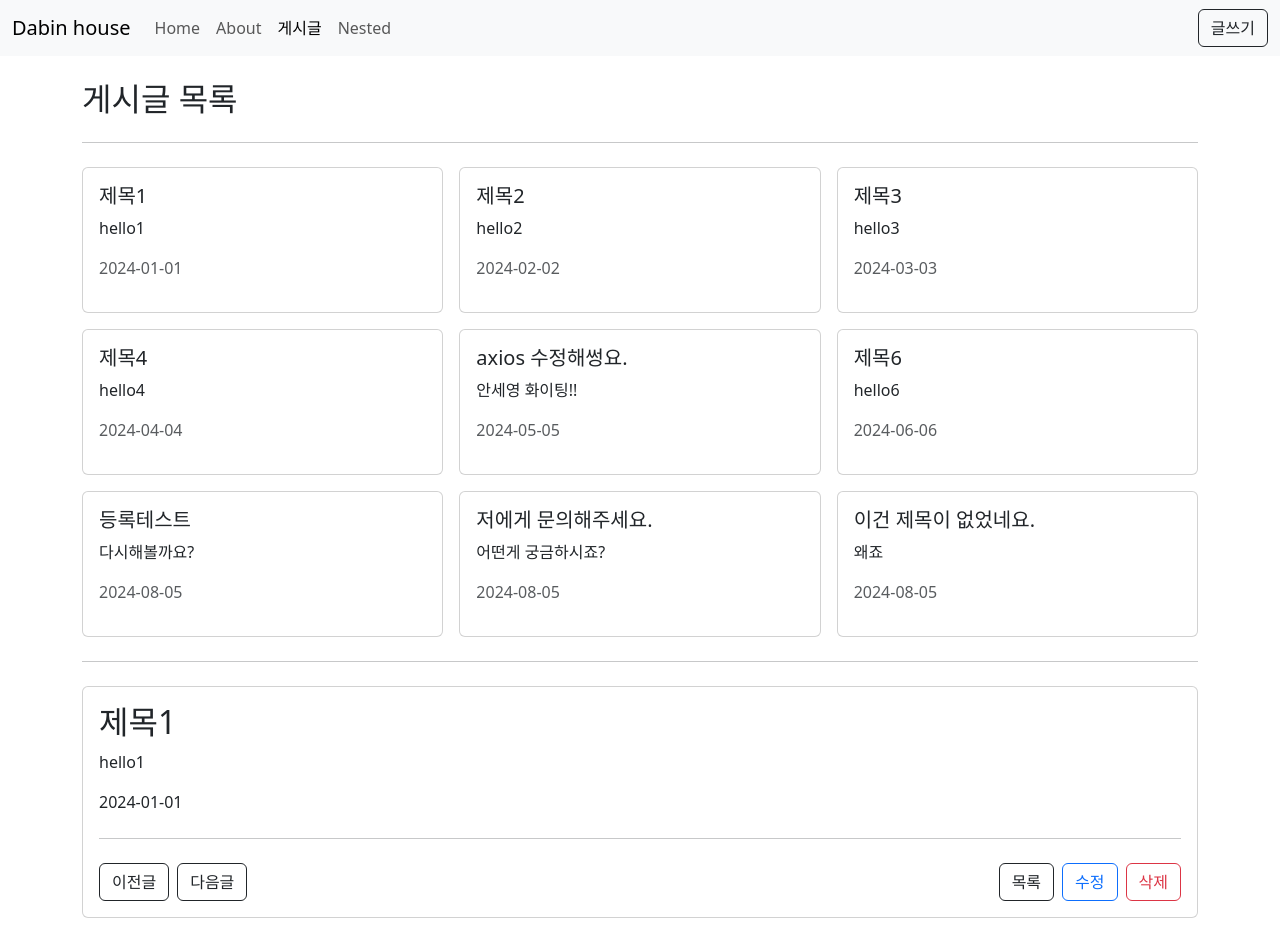
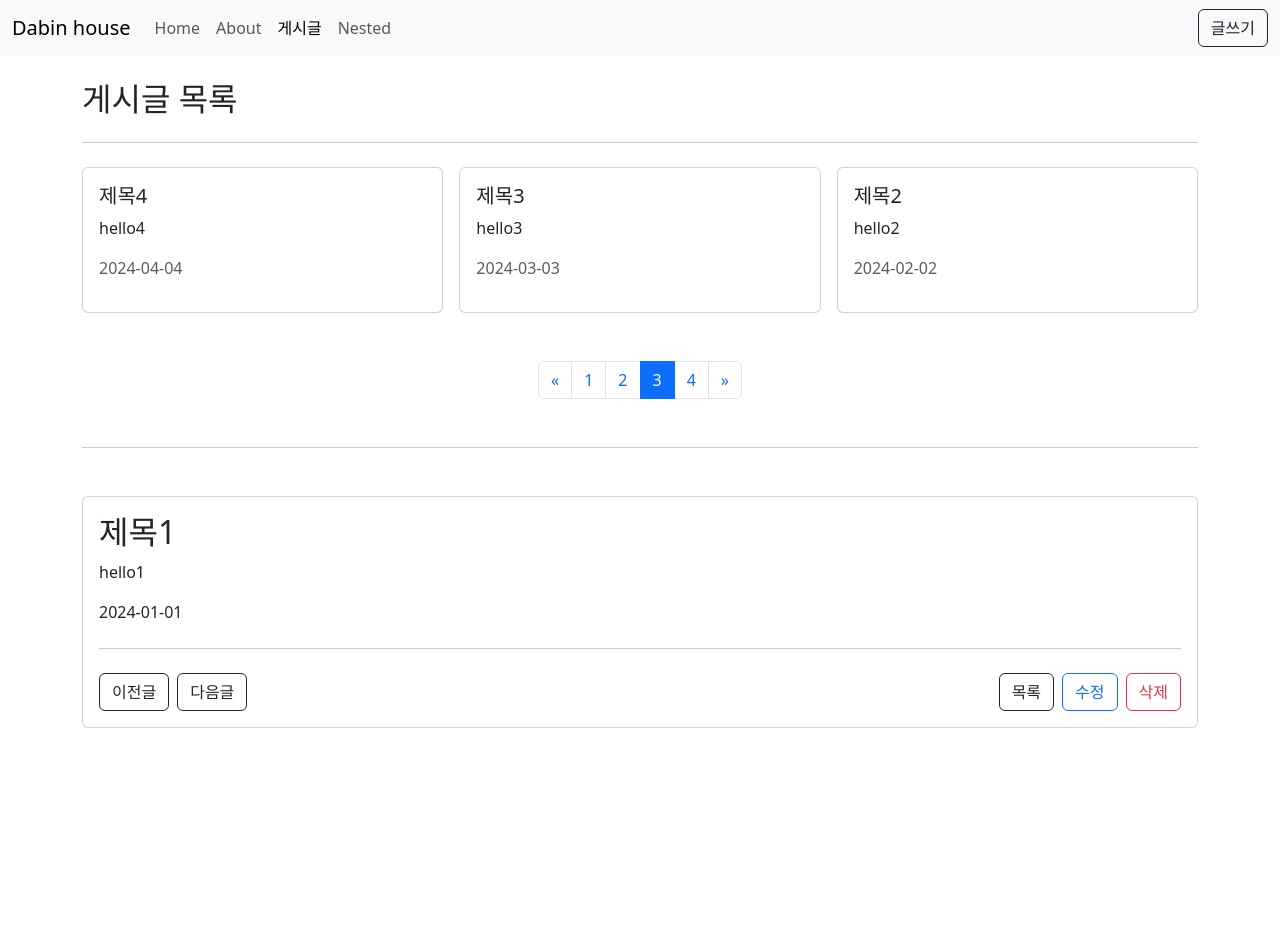
Before and after one commit to dabin-lee/vue3-posts, a Vue app: page /posts in a window 1280 px wide. After the commit the page ends 800 px from the top, so only its background shows below. Built offline with nearby package versions, Linux system fonts and the light colour scheme; data requests are answered from the project's data file.

Commit message:
[FEAT] 게시목록 pagination 추가

```diff
--- a/db.json
+++ b/db.json
@@ -53,6 +53,12 @@
       "content": "왜죠",
       "createdAt": "2024-08-05",
       "id": 10
+    },
+    {
+      "title": "test",
+      "content": "test",
+      "createdAt": "2024-08-05",
+      "id": 11
     }
   ],
   "comments": [
--- a/src/api/posts.js
+++ b/src/api/posts.js
@@ -1,7 +1,7 @@
 import axios from 'axios';
 
-export async function getPosts() {
-	return await axios.get('http://localhost:5000/posts');
+export async function getPosts(params) {
+	return await axios.get('http://localhost:5000/posts', { params });
 }
 export function getPostById(id) {
 	return axios.get(`http://localhost:5000/posts/${id}`);
--- a/src/views/posts/PostListView.vue
+++ b/src/views/posts/PostListView.vue
@@ -12,8 +12,45 @@
 				></PostItem>
 			</div>
 		</div>
-
-		<hr class="my-4" />
+		<!-- paging -->
+		<nav class="mt-5" aria-label="Page navigation example">
+			<ul class="pagination justify-content-center">
+				<li class="page-item" :class="{ disabled: !(params._page > 1) }">
+					<a
+						class="page-link"
+						href="#"
+						aria-label="Previous"
+						@click.prevent="--params._page"
+					>
+						<span aria-hidden="true">&laquo;</span>
+					</a>
+				</li>
+				<li
+					v-for="page in pageCount"
+					:key="page"
+					class="page-item"
+					:class="{ active: page === params._page }"
+				>
+					<a class="page-link" href="#" @click.prevent="params._page = page">{{
+						page
+					}}</a>
+				</li>
+				<li
+					class="page-item"
+					:class="{ disabled: !(params._page < pageCount) }"
+				>
+					<a
+						class="page-link"
+						href="#"
+						aria-label="Next"
+						@click.prevent="++params._page"
+					>
+						<span aria-hidden="true">&raquo;</span>
+					</a>
+				</li>
+			</ul>
+		</nav>
+		<hr class="my-5" />
 		<AppCardVue>
 			<!-- 컴포넌트 재활용/ router 의존성 분리 후 props값 내리기 test -->
 			<ProductDetailView :id="1"></ProductDetailView>
@@ -25,23 +62,37 @@
 import ProductDetailView from './PostDetailView.vue';
 import PostItem from '@/components/posts/PostItem.vue';
 import { getPosts } from '@/api/posts';
-import { ref } from 'vue';
+import { computed, ref, watchEffect } from 'vue';
 import { useRouter } from 'vue-router';
 import AppCardVue from '@/components/AppCard.vue';
 
 const router = useRouter();
 const posts = ref([]);
+const params = ref({
+	_sort: 'createdAt',
+	_order: 'desc',
+	_page: 3, //현재 보여질 페이지
+	_limit: 3, //페이지에 보여질 총 글 갯수
+});
+// pagination
+const totalCount = ref(0);
+const pageCount = computed(() =>
+	Math.ceil(totalCount.value / `${params.value._limit}`),
+);
 
 const fetchPosts = async () => {
 	try {
 		// ({ data: posts.value } = await getPosts());
-		const { data } = await getPosts();
+		const { data, headers } = await getPosts(params.value);
 		posts.value = data;
+		totalCount.value = headers[`x-total-count`];
 	} catch (error) {
 		console.log('error: ', error);
 	}
 };
-fetchPosts();
+// fetchPosts();
+//반응형 데이터 변경 감지 -> 콜백 함수 다시 실행
+watchEffect(fetchPosts);
 
 const goPage = postId => {
 	// router.push(`/posts/:${postId}`);
```
